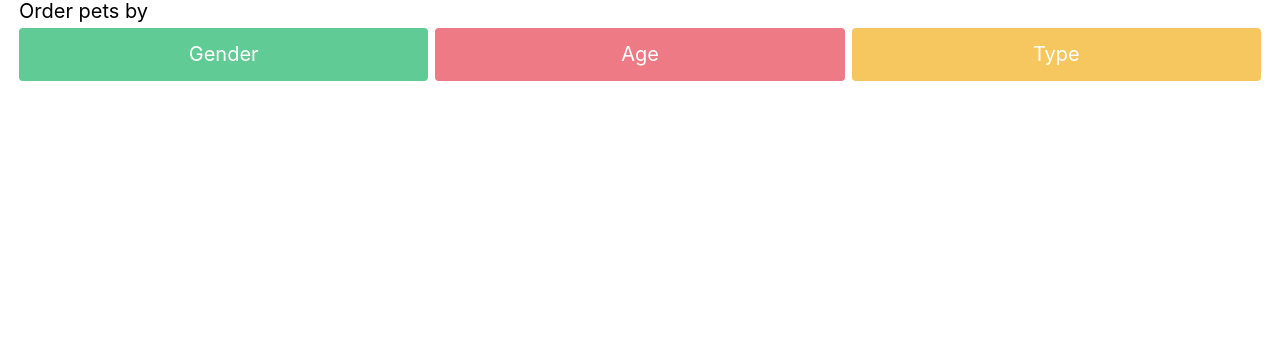
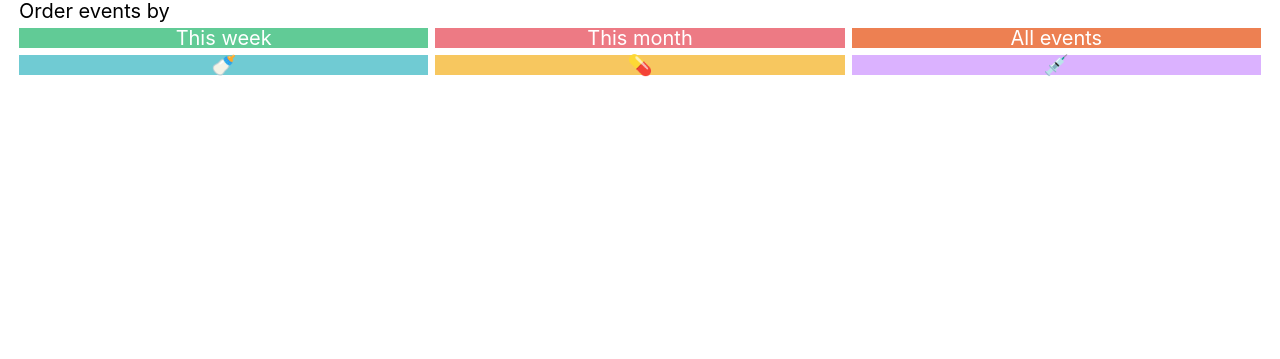
Before and after one commit to devinekask/1920-DEV3-plan-it-geenens-vandeweghe, a PHP site: page /index.php?page=events in a window 1280 px wide. Shown: the part 61-420 px from the top of the page. Run offline with PHP 8.4, Linux system fonts and the light colour scheme; data that the repository does not hold is empty.

Commit message:
Commit for issue #21, #31, #43.

```diff
--- a/src/controller/PetsController.php
+++ b/src/controller/PetsController.php
@@ -15,14 +15,14 @@ class PetsController extends Controller {
   }
 
   public function index() {
-    $pets = $this->petDAO->selectAll();
-    $events = $this->eventsDAO->selectAll();
-
+      $pets = $this->petDAO->selectAll();
+      $events = $this->eventsDAO->selectAll();
       $this->set('title', 'Home');
       $this->set('pets', $pets);
       $this->set('events', $events);
       $this->set('currentPage', 'index');
     }
+
 
   public function pets() {
       $pets = $this->petDAO->selectAll();
--- a/src/css/style.css
+++ b/src/css/style.css
@@ -35,6 +35,7 @@ p {
 
 .dashboard__home--content,
 .dashboard__pets--content,
+.dashboard__events--content,
 .wrap {
   justify-content: space-between;
 }
@@ -77,6 +78,7 @@ p {
 .dashboard__home--header,
 .list__home--pets,
 .list__pets--pets,
+.list__events--events,
 .dashboard__home--pets {
   color: white;
   display: grid;
@@ -155,6 +157,48 @@ p {
   border-radius: 4px;
 }
 
+.dashboard__events--header,
+.dashboard__events--events {
+  display: grid;
+  grid-template-columns: repeat(3, 1fr);
+  grid-template-rows: repeat(2, 1fr);
+  row-gap: var(--marginSmall);
+  column-gap: var(--marginSmall);
+  text-align: center;
+  margin: 0 auto;
+}
+
+.dashboard__events--green {
+  grid-area: 1 / 1 / 2 / 2;
+  background-color: #61cb96;
+}
+
+.dashboard__events--blue {
+  grid-area: 2 / 1 / 3 / 2;
+  background-color: #70cbd3;
+
+}
+
+.dashboard__events--red {
+  grid-area: 1 / 2 / 2 / 3;
+  background-color: #ed7a84;
+}
+
+.dashboard__events--yellow {
+  grid-area: 2 / 2 / 3 / 3;
+  background-color: #f7c75f;
+}
+
+.dashboard__events--orange {
+  grid-area: 1 / 3 / 2 / 4;
+  background-color: #ed8052;
+}
+
+.dashboard__events--purple {
+  grid-area: 2 / 3 / 3 / 4;
+  background-color: #dbb2ff;
+}
+
 .right {
   float: right;
   color: #61cb96;
--- a/src/dao/EventsDAO.php
+++ b/src/dao/EventsDAO.php
@@ -5,7 +5,9 @@ require_once( __DIR__ . '/DAO.php');
 class EventsDAO extends DAO {
 
   public function selectAll(){
-    $sql = "SELECT * FROM `petevents`";
+    $sql = "SELECT *,E.id as eventid ,P.name as petname, E.name as eventname FROM `petevents` as E
+    inner join pets as P
+    on E.petid = P.id";
     $stmt = $this->pdo->prepare($sql);
     $stmt->execute();
     return $stmt->fetchAll(PDO::FETCH_ASSOC);
@@ -25,7 +27,6 @@ class EventsDAO extends DAO {
     $stmt->bindValue(':id', $id);
     return $stmt->execute();
   }
-
 
   public function insert($data) {
     $errors = $this->validate( $data );
--- a/src/dao/PetsDAO.php
+++ b/src/dao/PetsDAO.php
@@ -5,7 +5,7 @@ require_once( __DIR__ . '/DAO.php');
 class PetsDAO extends DAO {
 
   public function selectAll(){
-    $sql = "SELECT * FROM `pets`";
+    $sql = "SELECT * from pets";
     $stmt = $this->pdo->prepare($sql);
     $stmt->execute();
     return $stmt->fetchAll(PDO::FETCH_ASSOC);
--- a/src/view/events/events.php
+++ b/src/view/events/events.php
@@ -1,19 +1,22 @@
-<p>Order pets by</p>
-<section class="dashboard dashboard__pets--header">
+<p>Order events by</p>
+<section class="dashboard dashboard__events--header">
     <h2 class="hidden">Dashboard</h2>
-        <a href="index.php?page=pets" class="dashboard__item dashbboard__pets--green">Gender</a>
-        <a href="index.php?page=addpet" class="dashboard__item dashboard__pets--red">Age</a>
-        <a href="index.php?" class="dashboard__item dashboard__pets--yellow">Type</a>
+        <a href="index.php?page=" class="dashboard__item dashboard__events--green">This week</a>
+        <a href="index.php?page=" class="dashboard__item dashboard__events--blue">🍼</a>
+        <a href="index.php?page=" class="dashboard__item dashboard__events--yellow">💊</a>
+        <a href="index.php?page=" class="dashboard__item dashboard__events--red">This month</a>
+        <a href="index.php?page=" class="dashboard__item dashboard__events--orange">All events</a>
+        <a href="index.php?page=" class="dashboard__item dashboard__events--purple">💉</a>
 </section>
 
 
-<section class="dashboard dashboard__pets--content">
-    <div class="list__pets--pets">
+<section class="dashboard dashboard__events--content">
+    <div class="list__events--events">
 <?php if(!empty($events)) : ?>
       <?php foreach ($events as $event):?>
             <div class="list__wrapper">
               <img src="" alt="">
-              <a href=<?php echo "index.php?page=eventdetail&id=" . $event['id']; ?> class="list__item"><?php echo $event['name']; ?></a>
+              <a href=<?php echo "index.php?page=eventdetail&id=" . $event['eventid']; ?> class="list__item"><?php echo $event['eventname']; ?></a>
             </div>
         <?php endforeach; ?>
     <?php endif; ?>
--- a/src/view/pets/addevent.php
+++ /dev/null
@@ -1 +0,0 @@
-add event page
```
Also changed, not shown: src/view/events/addevent.php (added, +30 -0 lines), src/view/pets/index.php (+6 -5 lines).
